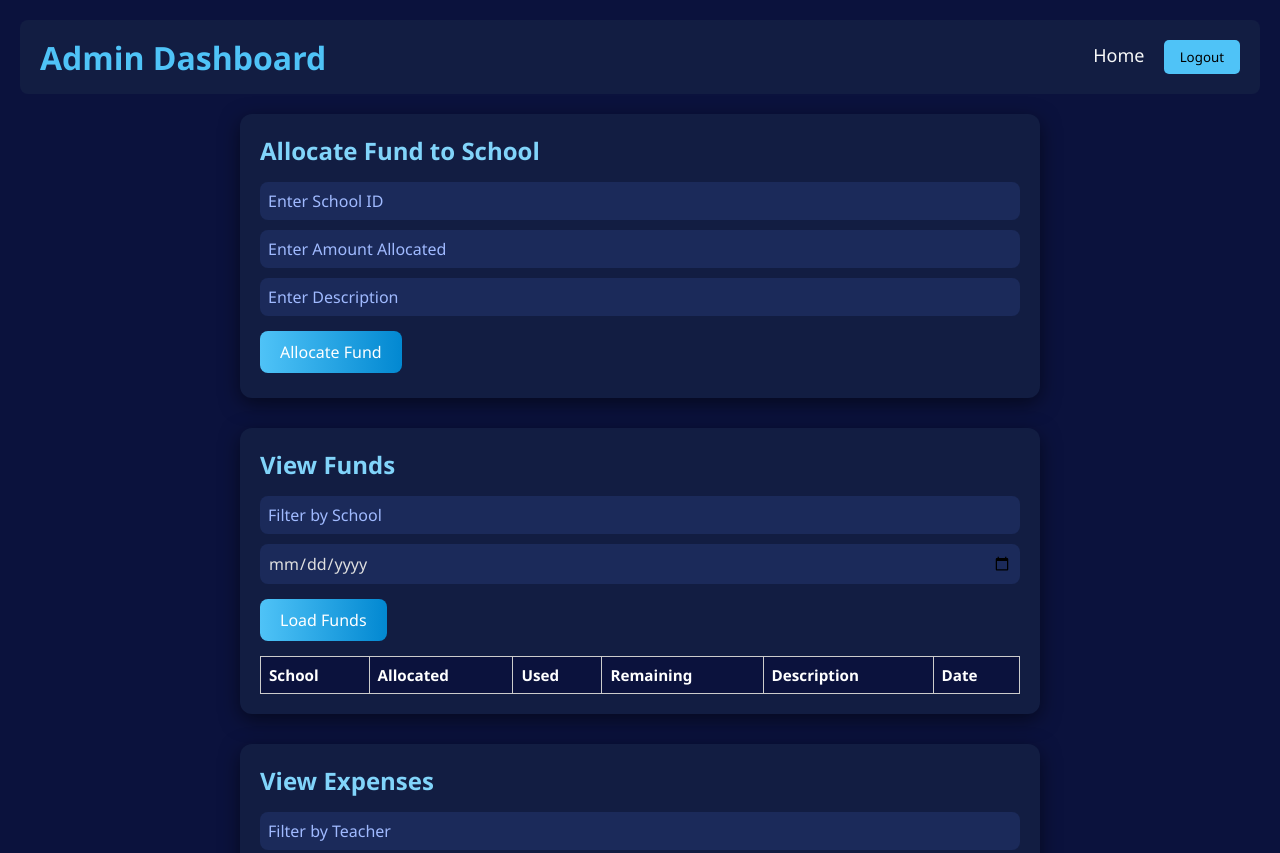
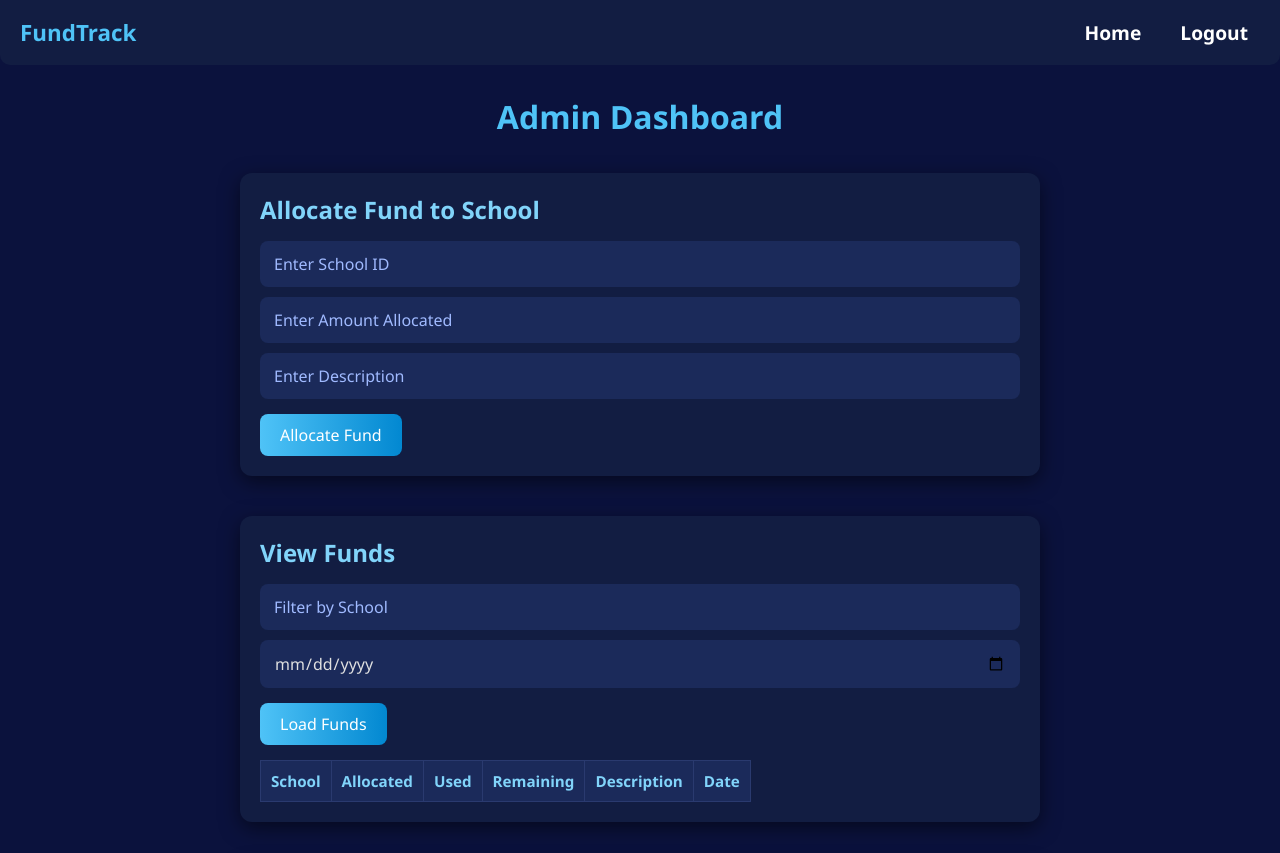
Before and after one commit to Shilpacs25/Invictus, a website: page admin.html in a window 1280 px wide. Shown: the top 853 px of the page. Drawn offline with Linux system fonts and the light colour scheme; no server answers.

Commit message:
Update admin.html

```diff
--- a/admin.html
+++ b/admin.html
@@ -169,31 +169,19 @@
       }
     };
   </script>
-
-  <style>
-    body { font-family: Arial, sans-serif; margin: 20px; }
-    h2, h3 { margin-bottom: 10px; }
-    section { margin-bottom: 30px; }
-    table { border-collapse: collapse; width: 100%; margin-top: 10px; }
-    th, td { border: 1px solid #ccc; padding: 8px; text-align: left; }
-    th { background-color: #0b123d; color: #fff; }
-    input, button { margin: 5px 0; padding: 8px; box-sizing: border-box; }
-    button { cursor: pointer; background-color: #4fc3f7; color: #000; border: none; border-radius: 5px; padding: 6px 12px; width: auto; }
-    button:hover { background-color: #0288d1; color: #fff; }
-  </style>
 </head>
 <body>
-  <div>
-  <header style="display: flex; justify-content: space-between; align-items: center; background-color: #121d42; padding: 15px 20px; border-radius: 8px;">
-  <h2 style="color: #4fc3f7; margin: 0;">Admin Dashboard</h2>
-  <nav>
-    <a href="#" style="font-size: large; color: #f7f8f8; text-decoration: none; margin-right: 15px;">Home</a>
-    <button onclick="logout()" style="padding: 8px 16px; border-radius: 5px; border: none; cursor: pointer; background-color: #4fc3f7; color: #000;">Logout</button>
-  </nav>
-</header>
+  <header class="header">
+    <div class="logo">FundTrack</div>
+    <nav class="nav-links">
+      <a href="main.html">Home</a>
+      <a href="login.html" onclick="logout()">Logout</a>
+    </nav>
+  </header>
 
+  <h2 style="text-align:center; margin-top:10px;">Admin Dashboard</h2>
 
-  <!-- Allocate Fund -->
+  <!-- ===== Allocate Fund Section ===== -->
   <section>
     <h3>Allocate Fund to School</h3>
     <input type="text" id="schoolId" placeholder="Enter School ID" />
@@ -202,7 +190,7 @@
     <button onclick="allocateFund()">Allocate Fund</button>
   </section>
 
-  <!-- View Funds -->
+  <!-- ===== View Funds Section ===== -->
   <section>
     <h3>View Funds</h3>
     <input type="text" id="fundFilterSchool" placeholder="Filter by School" />
@@ -223,7 +211,7 @@
     </table>
   </section>
 
-  <!-- View Expenses -->
+  <!-- ===== View Expenses Section ===== -->
   <section>
     <h3>View Expenses</h3>
     <input type="text" id="expenseFilterTeacher" placeholder="Filter by Teacher" />
@@ -244,14 +232,14 @@
     </table>
   </section>
 
-  <!-- Feedback -->
+  <!-- ===== Feedback Section ===== -->
   <section>
     <h3>Feedback</h3>
     <button onclick="fetchFeedback()">Load Feedback</button>
     <ul id="feedbackList"></ul>
   </section>
 
-  <!-- Users -->
+  <!-- ===== Users Section ===== -->
   <section>
     <h3>User Management</h3>
     <button onclick="fetchUsers()">Load Users</button>
@@ -266,5 +254,10 @@
       <tbody id="userTableBody"></tbody>
     </table>
   </section>
+
+  <!-- ===== Footer ===== -->
+  <footer class="footer">
+    &copy; 2025 My Website. All rights reserved.
+  </footer>
 </body>
 </html>
```
